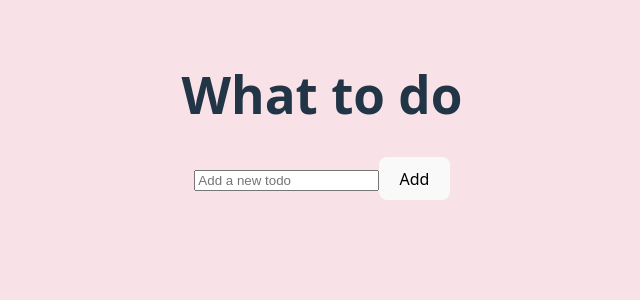
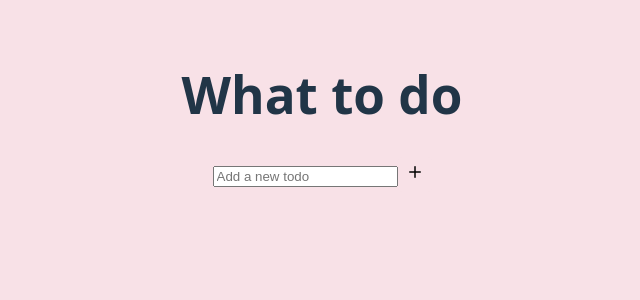
Before and after one commit to FannyPetersen/todo, a React (Vite) app: page / in a window 1280 px wide. Shown: the top 300 px of the page, without its empty margins (318-958 px from the left). Built offline with nearby package versions, Linux system fonts and the light colour scheme.

Commit message:
Use icon and pink background for add button

```diff
--- a/src/App.css
+++ b/src/App.css
@@ -58,3 +58,15 @@ button[aria-label="Delete todo"] {
 button[aria-label="Delete todo"]:hover {
   background: #e6bfcf;
 }
+
+button[aria-label="Add todo"] {
+  background: #f8e1e7;
+  border: none;
+  padding: 6px 8px;
+  border-radius: 4px;
+  cursor: pointer;
+  transition: background 0.2s;
+}
+button[aria-label="Add todo"]:hover {
+  background: #e6bfcf;
+}
--- a/src/App.tsx
+++ b/src/App.tsx
@@ -35,7 +35,10 @@ function App() {
         onChange={e => setInput(e.target.value)}
         placeholder="Add a new todo"
       />
-      <button onClick={handleAddTodo}>Add</button>
+      <button onClick={handleAddTodo} aria-label="Add todo">
+        {/* Plus SVG icon */}
+        <svg xmlns="http://www.w3.org/2000/svg" width="18" height="18" viewBox="0 0 24 24" fill="none" stroke="currentColor" strokeWidth="2" strokeLinecap="round" strokeLinejoin="round"><line x1="12" y1="5" x2="12" y2="19"/><line x1="5" y1="12" x2="19" y2="12"/></svg>
+      </button>
       <ul>
         {todos.map((todo, idx) => (
           <li key={idx}>
```
